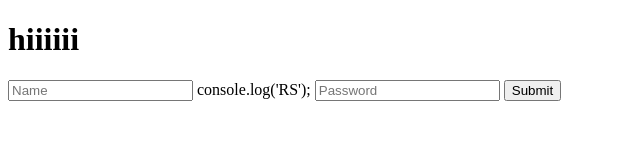
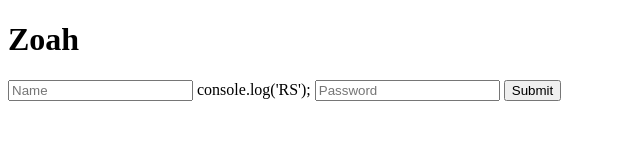
Before and after one commit to AbhishekVG/Raftel, a website: page App/app/index.html in a window 1280 px wide. Shown: the full height of the page, 0-640 px from the left. Drawn offline with nearby package versions, Linux system fonts and the light colour scheme; some packages are replaced by stand-ins of ours.

Commit message:
zoah edited branch 2

```diff
--- a/App/app/index.html
+++ b/App/app/index.html
@@ -6,7 +6,7 @@
     <script src="https://ajax.googleapis.com/ajax/libs/angularjs/1.4.8/angular-route.js"></script>
 </head>
 <body>
-<h1>hiiiiii</h1>
+<h1>Zoah</h1>
 <div ng-view></div>
 <script src="ResultService.js"></script>
 <script src="1stPage/controller/one.js"></script>
```
